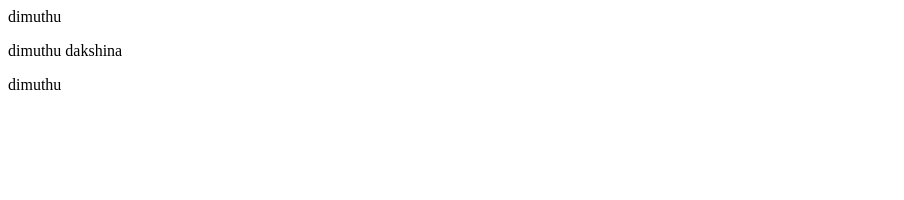
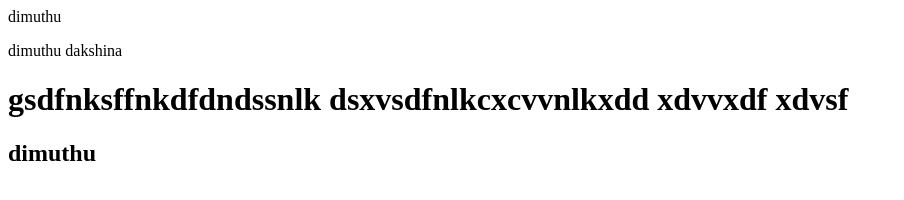
Before and after one commit to 96Dimuthu/my-git, a plain HTML site: page home.html in a window 1280 px wide. Shown: the whole page, without its empty margins (0-904 px from the left). Drawn offline with Linux system fonts and the light colour scheme.

Commit message:
add a test

```diff
--- a/home.html
+++ b/home.html
@@ -9,6 +9,9 @@
 <body>
     <h>dimuthu</h>
     <p>dimuthu dakshina</p>
-    dimuthu
+<h1>gsdfnksffnkdfdndssnlk   dsxvsdfnlkcxcvvnlkxdd
+xdvvxdf
+xdvsf</h1>
+    <h2>dimuthu<h2>
 </body>
 </html>
```
